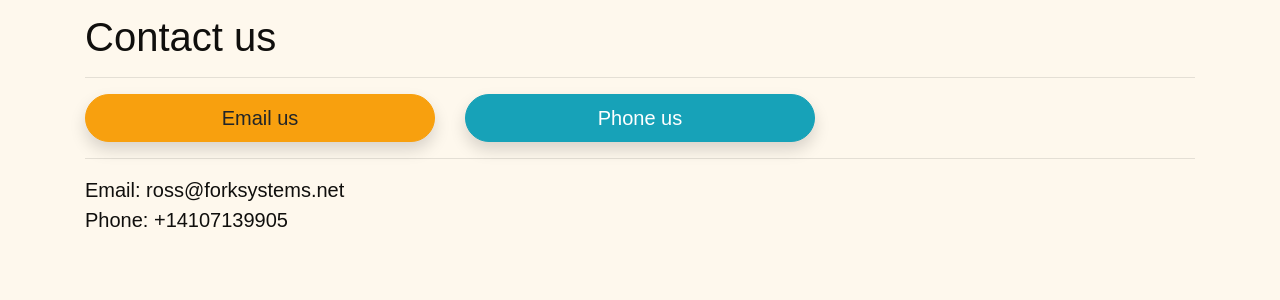
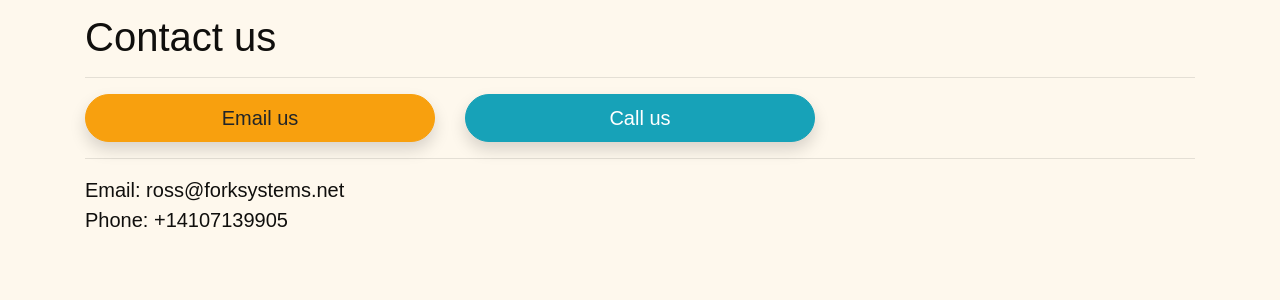
Before and after one commit to AS207960/fork-systems-website, a Jekyll site: the page built from contact.html, in a window 1280 px wide. Shown: the part 136-436 px from the top of the page. Built offline with Jekyll 4.4.1, drawn with Linux system fonts in a browser that asks for light colours; nearby versions of some CDN libraries.

Commit message:
phone us -> call us

```diff
--- a/contact.html
+++ b/contact.html
@@ -14,7 +14,7 @@ title: Contact us
             <a href="https://twitter.com/{{ site.twitter }}" class="btn btn-primary btn-lg btn-block btn-secondary shadow">Tweet us</a>
         </div>-->
         <div class="col-12 col-md-4 text-center">
-            <a href="tel:{{ site.phone }}" class="btn btn-primary btn-lg btn-block btn-info shadow">Phone us</a>
+            <a href="tel:{{ site.phone }}" class="btn btn-primary btn-lg btn-block btn-info shadow">Call us</a>
         </div>
     </div>
     <hr>
```
